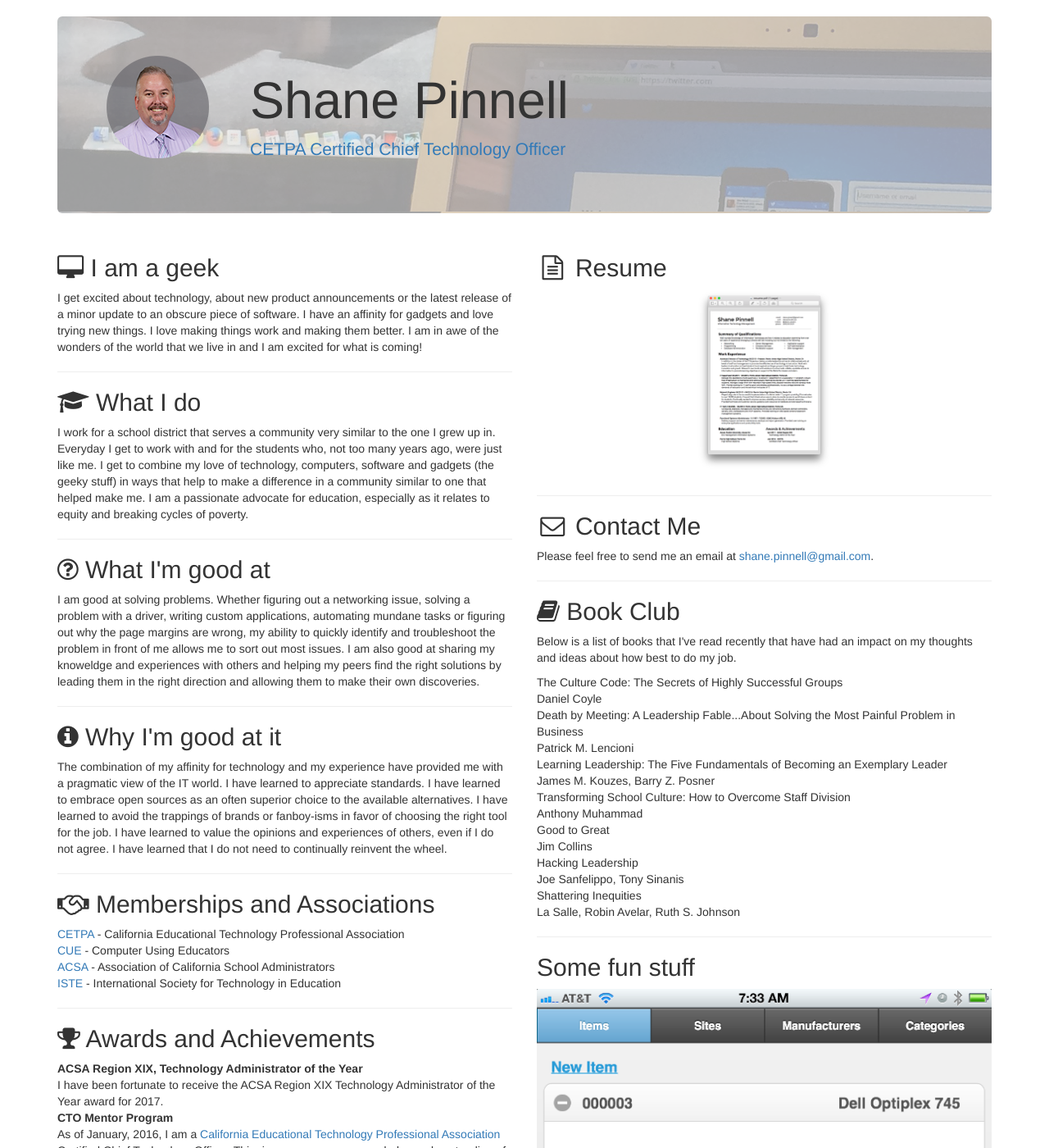
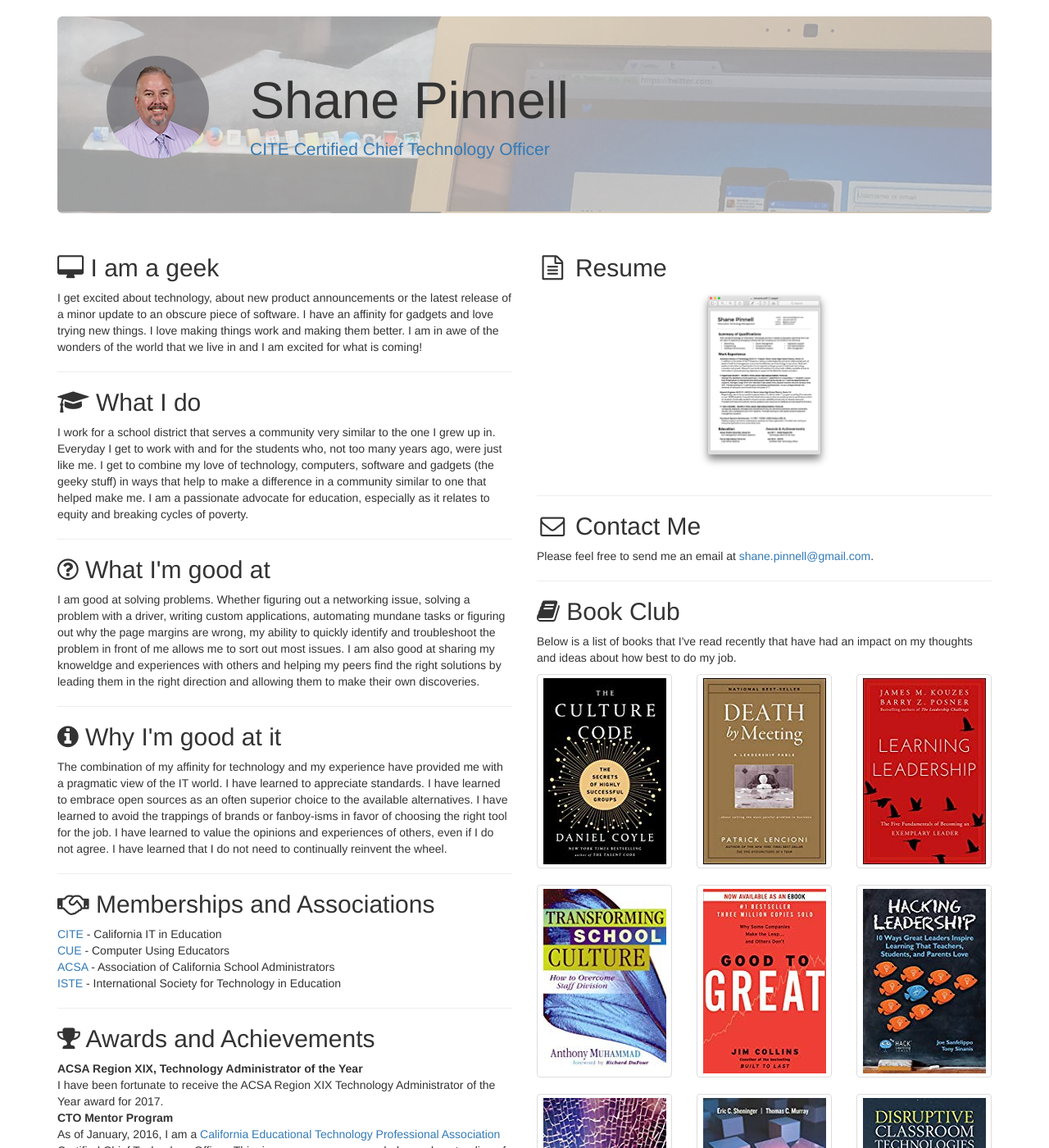
Before and after one commit to shanepinnell/shanepinnell.github.io, a Jekyll site: the page built from index.html, in a window 1280 px wide and 1400 px high. Shown: the whole window at 82% size. Built offline with Jekyll 4.4.1, drawn with Linux system fonts in a browser that asks for light colours.

Commit message:
Updated CETPA to CITE

```diff
--- a/_includes/header.html
+++ b/_includes/header.html
@@ -5,7 +5,7 @@
     </div>
     <div class="col-xs-11 col-sm-9 col-md-10 col-xs-offset-1 col-sm-offset-0">
       <h1>Shane Pinnell</h1>
-      <p class="lead"><a href="http://cetpa.net/" title="California Educational Technology Professional's Association">CETPA</a> <a href="http://cetpa.net/CETPA/Programs/CTO_Mentor_Program/CETPA/Programs/CTO_Mentor/CTO_Mentor_Program2.aspx" title="CETPA Certified Chief Technology Officer">Certified Chief Technology Officer</a></p>
+      <p class="lead"><a href="http://cetpa.net/" title="California IT in Education">CITE</a> <a href="https://cetpa.net/page/CTOM" title="CETPA Certified Chief Technology Officer">Certified Chief Technology Officer</a></p>
     </div>
   </div>
 </div>
--- a/index.html
+++ b/index.html
@@ -22,7 +22,7 @@ title: Shane Pinnell
     <hr />
     <h2><i class="fa fa-handshake-o" aria-hidden="true"></i> Memberships and Associations</h2>
     <ul class="list-unstyled">
-      <li><a href="https://cetpa.net/">CETPA</a> - California Educational Technology Professional Association</li>
+      <li><a href="https://cetpa.net/">CITE</a> - California IT in Education</li>
       <li><a href="http://www.cue.org/">CUE</a> - Computer Using Educators</li>
       <li><a href="http://www.acsa.org/">ACSA</a> - Association of California School Administrators</li>
       <li><a href="https://www.iste.org/">ISTE</a> - International Society for Technology in Education</li>
@@ -57,15 +57,78 @@ title: Shane Pinnell
     <hr />
     <h2><i class="fa fa-book" aria-hidden="true"></i> Book Club</h2>
     <p>Below is a list of books that I've read recently that have had an impact on my thoughts and ideas about how best to do my job.</p>
-    <ul class="list-unstyled">
-      <li>The Culture Code: The Secrets of Highly Successful Groups<br />Daniel Coyle</li>
-      <li>Death by Meeting: A Leadership Fable...About Solving the Most Painful Problem in Business<br />Patrick M. Lencioni</li>
-      <li>Learning Leadership: The Five Fundamentals of Becoming an Exemplary Leader<br />James M. Kouzes, Barry Z. Posner</li>
-      <li>Transforming School Culture: How to Overcome Staff Division<br />Anthony Muhammad</li>
-      <li>Good to Great<br />Jim Collins</li>
-      <li>Hacking Leadership<br />Joe Sanfelippo, Tony Sinanis</li>
-      <li>Shattering Inequities<br />La Salle, Robin Avelar, Ruth S. Johnson</li>
-    </ul>
+    <div class="row">
+      <div class="col-xs-4 col-sm-3 col-md-4 col-lg-4">
+        <div class="thumbnail">
+          <a href="https://www.amazon.com/dp/B01MSY1Y6Z">
+            <img src="../assets/images/books/TheCultureCode.jpg" alt="The Culture Code: The Secrets of Highly Successful Groups by [Daniel Coyle]">
+          </a>
+        </div>
+      </div>
+      <div class="col-xs-4 col-sm-3 col-md-4 col-lg-4">
+        <div class="thumbnail">
+          <a href="https://www.amazon.com/dp/B008L03W7O">
+            <img src="../assets/images/books/DeathByMeeting.jpg" alt="Death by Meeting: A Leadership Fable...About Solving the Most Painful Problem in Business by [Patrick M. Lencioni]">
+          </a>
+        </div>
+      </div>
+      <div class="col-xs-4 col-sm-3 col-md-4 col-lg-4">
+        <div class="thumbnail">
+          <a href="https://www.amazon.com/dp/B01ETYNJ6Y">
+            <img src="../assets/images/books/LearningLeadership.jpg" alt="Learning Leadership: The Five Fundamentals of Becoming an Exemplary Leader by [James M. Kouzes, Barry Z. Posner]">
+          </a>
+        </div>
+      </div>
+      <div class="col-xs-4 col-sm-3 col-md-4 col-lg-4">
+        <div class="thumbnail">
+          <a href="https://www.amazon.com/dp/B002W5G5P0">
+            <img src="../assets/images/books/TransformingSchoolCulture.jpg" alt="Transforming School Culture: How to Overcome Staff Division< by [Anthony Muhammad]">
+          </a>
+        </div>
+      </div>
+      <div class="col-xs-4 col-sm-3 col-md-4 col-lg-4">
+        <div class="thumbnail">
+          <a href="https://www.amazon.com/dp/B0058DRUV6">
+            <img src="../assets/images/books/GoodToGreat.jpg" alt="Good to Great by [Jim Collins]">
+          </a>
+        </div>
+      </div>
+      <div class="col-xs-4 col-sm-3 col-md-2 col-lg-4">
+        <div class="thumbnail">
+          <a href="https://www.amazon.com/dp/B01H4M1OWE">
+            <img src="../assets/images/books/HackingLeadership.jpg" alt="Hacking Leadership: 10 Ways Great Leaders Inspire Learning That Teachers, Students, and Parents Love (Hack Learning Series Book 5) by [Sanfelippo, Joe, Sinanis, Tony]">
+          </a>
+        </div>
+      </div>
+      <div class="col-xs-4 col-sm-3 col-md-4 col-lg-4">
+        <div class="thumbnail">
+          <a href="https://www.amazon.com/dp/B07K1NFW11">
+            <img src="../assets/images/books/ShatteringInequities.jpg" alt="Shattering Inequities: Real-World Wisdom for School and District Leaders by [La Salle, Robin Avelar, Johnson, Ruth S.]">
+          </a>
+        </div>
+      </div>
+      <div class="col-xs-4 col-sm-3 col-md-4 col-lg-4">
+        <div class="thumbnail">
+          <a href="https://www.amazon.com/dp/1416623892/">
+            <img src="../assets/images/books/LearningTransformed.jpg" alt="Learning Transformed: 8 Keys to Designing Tomorrow’s Schools Today by [Eric C. Sheninger, Thomas C. Murray]">
+          </a>
+        </div>
+      </div>
+      <div class="col-xs-4 col-sm-3 col-md-4 col-lg-4">
+        <div class="thumbnail">
+          <a href="https://www.amazon.com/dp/B07CCFTFF1">
+            <img src="../assets/images/books/DisruptiveClassroomTechnologies.jpg" alt="Disruptive Classroom Technologies: A Framework for Innovation in Education by [Sonny Magana]">
+          </a>
+        </div>
+      </div>
+      <div class="col-xs-4 col-sm-3 col-md-4 col-lg-4">
+        <div class="thumbnail">
+          <a href="https://www.amazon.com/dp/B075HHGLJQ">
+            <img src="../assets/images/books/TheMindOfTheLeader.jpg" alt="The Mind of the Leader: How to Lead Yourself, Your People, and Your Organization for Extraordinary Results by [Rasmus Hougaard, Jacqueline Carter]">
+          </a>
+        </div>
+      </div>
+    </div>
 
     <div class="hidden-md">
 
```
Also changed, not shown: assets/images/books/DeathByMeeting.jpg (added), assets/images/books/DisruptiveClassroomTechnologies.jpg (added), assets/images/books/GoodToGreat.jpg (added), assets/images/books/HackingLeadership.jpg (added), assets/images/books/LearningLeadership.jpg (added), assets/images/books/LearningTransformed.jpg (added), assets/images/books/ShatteringInequities.jpg (added), assets/images/books/TheCultureCode.jpg (added), assets/images/books/TheMindOfTheLeader.jpg (added), assets/images/books/TransformingSchoolCulture.jpg (added), assets/images/books/padres.jpg (added).
